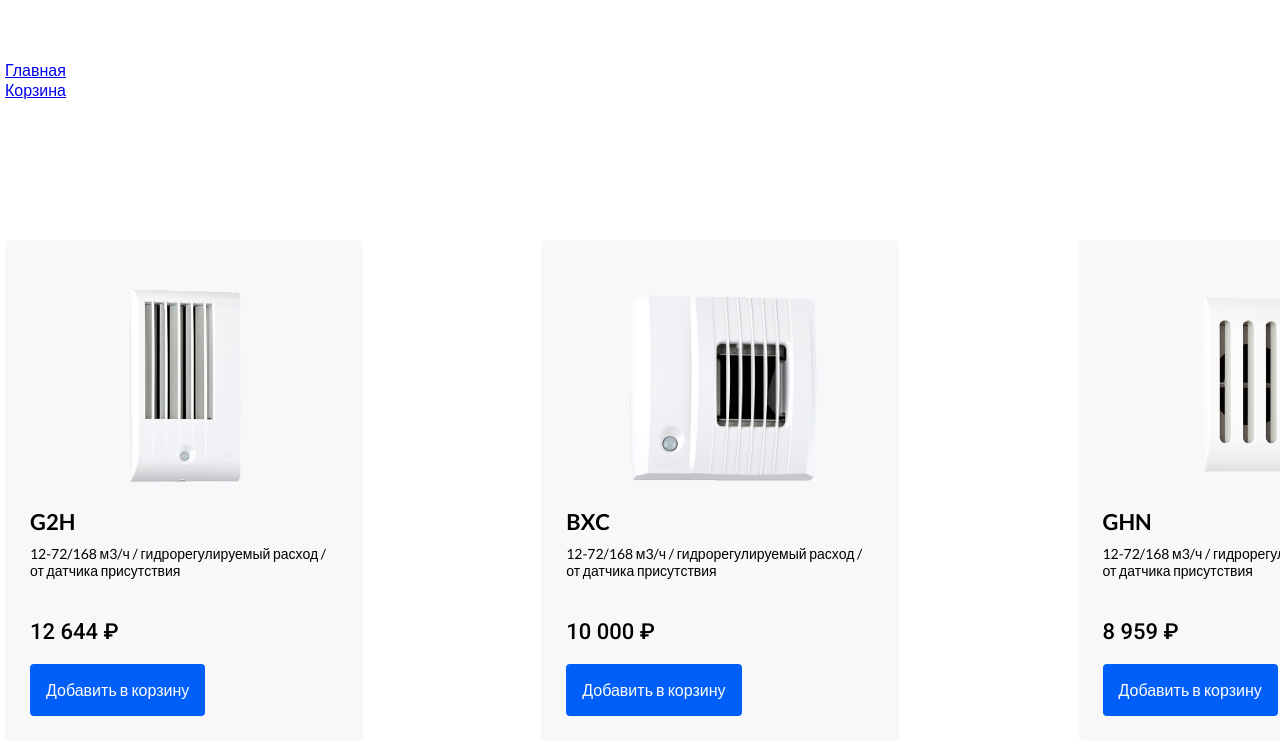
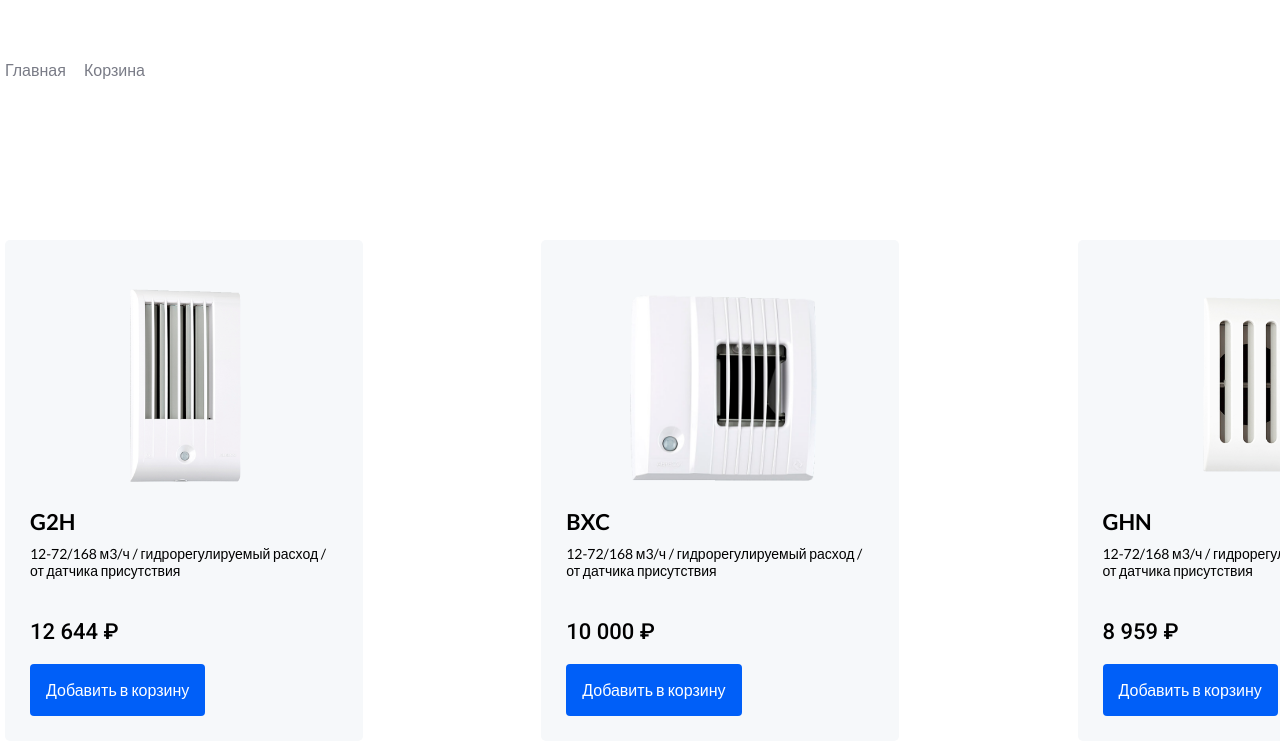
Before and after one commit to GamaRayL/Basket, a React (Create React App) app: page / in a window 1280 px wide. Shown: the top 754 px of the page. Built offline with nearby package versions, Linux system fonts and the light colour scheme.

Commit message:
Add some css style to Header elements

```diff
--- a/src/components/Header/Header.jsx
+++ b/src/components/Header/Header.jsx
@@ -13,12 +13,12 @@ export const Header = () => {
   return (
     <header className={css.header}>
       <div>
-        <ul>
+        <ul className={css.unorderedList}>
           <li>
-            <Link to="/">Главная</Link>
+            <Link className={css.linkTo} to="/">Главная</Link>
           </li>
           <li>
-            <Link to="/basket">Корзина</Link>
+            <Link className={css.linkTo} to="/basket">Корзина</Link>
           </li>
         </ul>
       </div>
--- a/src/components/Header/styles.module.css
+++ b/src/components/Header/styles.module.css
@@ -23,3 +23,15 @@
 .backetTotal {
     font-weight: 600;
 }
+
+.unorderedList {
+    display: flex;
+    justify-content: space-between;
+    list-style: none;
+    width: 140px;
+}
+
+.linkTo {
+    text-decoration: none;
+    color: #797B86
+}
```
